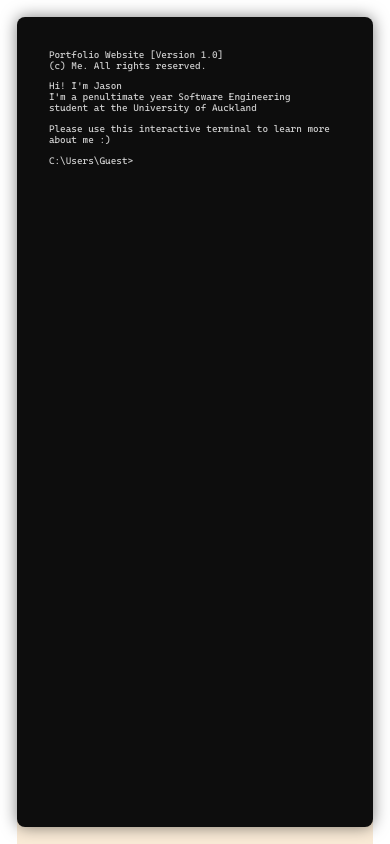
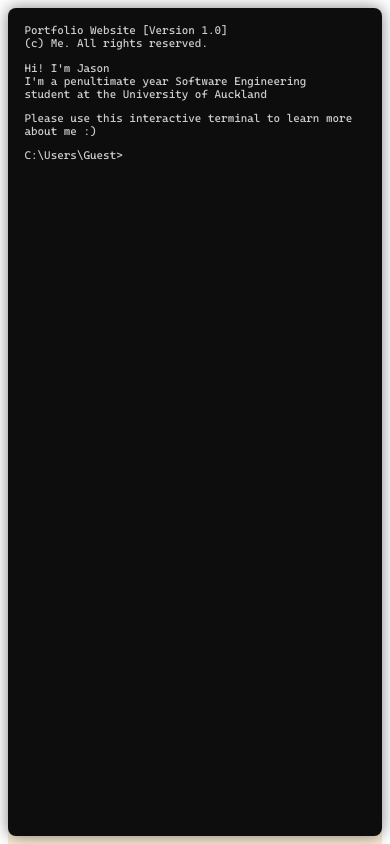
Before and after one commit to jxav22/Portfolio, a Next.js app: page / in a window 390 px wide. Shown: the top 844 px of the page. Built offline with nearby package versions, Linux system fonts and the light colour scheme.

Commit message:
optimized to display bigger fonts on smaller screens

```diff
--- a/src/components/Terminal/Terminal.module.css
+++ b/src/components/Terminal/Terminal.module.css
@@ -48,18 +48,22 @@
 
 @media (max-width: 550px) {
   .terminal {
-    font-size: 0.7rem;
+    font-size: 0.8rem;
+  }
+
+  .container {
+    padding: 0rem;
   }
 }
 
 @media (max-width: 450px) {
   .terminal {
-    font-size: 0.6rem;
+    font-size: 0.7rem;
   }
 }
 
 @media (max-width: 350px) {
   .terminal {
-    font-size: 0.4rem;
+    font-size: 0.5rem;
   }
 }
--- a/src/styles/Home.module.css
+++ b/src/styles/Home.module.css
@@ -12,6 +12,12 @@
 
   --container-margin: 2vh;
   margin: var(--container-margin);
+}
+
+@media (max-width: 500px) {
+  .container {
+    --container-margin: 1vh;
+  }
 }
 
 /* Secondary Containers */
```
